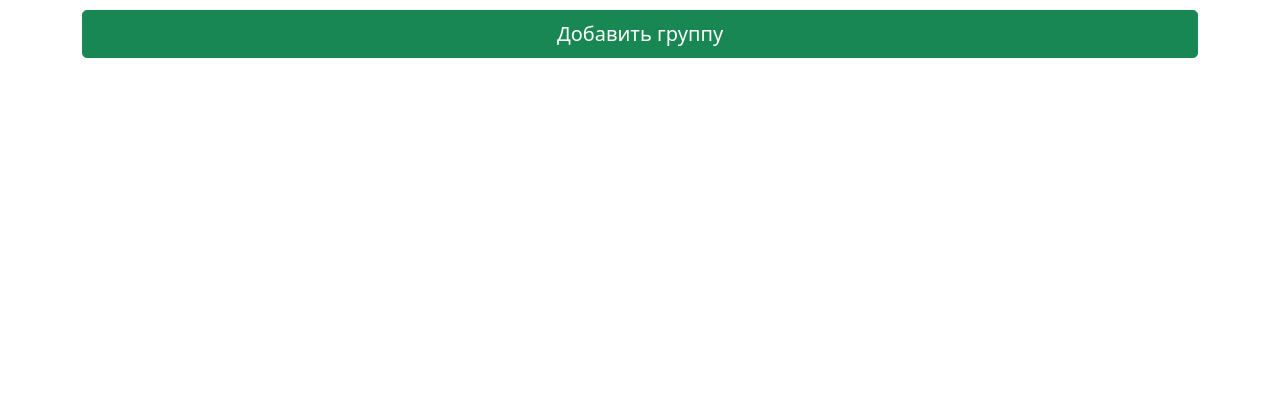
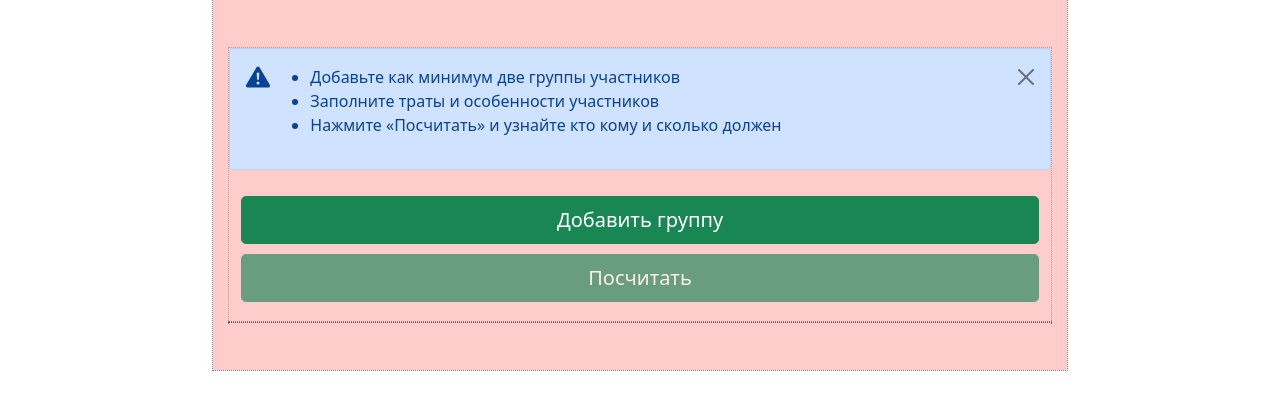
Before and after one commit to nuclearthinking/holidaycalc, a React (Create React App) app in the folder src/holidaycalc/frontend/: page / in a window 1280 px wide. Shown: the top 410 px of the page. Built offline with nearby package versions, Linux system fonts and the light colour scheme.

Commit message:
кнопка + подсказка

```diff
--- a/src/holidaycalc/frontend/src/App.js
+++ b/src/holidaycalc/frontend/src/App.js
@@ -25,7 +25,7 @@ export default function App() {
 
 
 function Layout(){
-    return <div className={'container'}>
+    return <div className={'col-lg-8 mx-auto p-3 py-md-5'}>
         <Header/>
         <Outlet/>
     </div>
--- /dev/null
+++ b/src/holidaycalc/frontend/src/components/HelperAllert.js
@@ -0,0 +1,21 @@
+export default function HelperAlert() {
+
+
+
+    return <div className="alert alert-primary d-flex alert-dismissible" role="alert">
+        <svg xmlns="http://www.w3.org/2000/svg" width="24" height="24" fill="currentColor"
+             className="bi bi-exclamation-triangle-fill flex-shrink-0 me-2" viewBox="0 0 16 16" role="img"
+             aria-label="Warning:">
+            <path
+                d="M8.982 1.566a1.13 1.13 0 0 0-1.96 0L.165 13.233c-.457.778.091 1.767.98 1.767h13.713c.889 0 1.438-.99.98-1.767L8.982 1.566zM8 5c.535 0 .954.462.9.995l-.35 3.507a.552.552 0 0 1-1.1 0L7.1 5.995A.905.905 0 0 1 8 5zm.002 6a1 1 0 1 1 0 2 1 1 0 0 1 0-2z"/>
+        </svg>
+        <div>
+            <ul>
+                <li>Добавьте как минимум две группы участников</li>
+                <li>Заполните траты и особенности участников</li>
+                <li>Нажмите &#171;Посчитать&#187; и узнайте кто кому и сколько должен</li>
+            </ul>
+        </div>
+        <button type="button" className="btn-close" data-bs-dismiss="alert" aria-label="Close"/>
+    </div>
+}
--- a/src/holidaycalc/frontend/src/components/PartyConfiguration.js
+++ b/src/holidaycalc/frontend/src/components/PartyConfiguration.js
@@ -15,6 +15,7 @@ import {nanoid} from '@reduxjs/toolkit'
 import {FontAwesomeIcon} from '@fortawesome/react-fontawesome'
 import {faPlusCircle, faRubleSign, faArrowRight} from '@fortawesome/free-solid-svg-icons'
 import {Modal} from 'react-bootstrap'
+import HelperAlert from "./HelperAllert";
 
 export default function PartyConfiguration() {
     const groups = useSelector(state => state.storage.groups)
@@ -60,6 +61,8 @@ export default function PartyConfiguration() {
     }
 
     return <div className='container'>
+        <div className={'row justify-content-center'}>
+            <HelperAlert/>
             {groups.map((group, i) => {
                 return <Group
                     name={group.name}
@@ -100,6 +103,7 @@ export default function PartyConfiguration() {
                     <button type="button" className="btn btn-primary" onClick={addNewGroup}>Добавить</button>
                 </Modal.Footer>
             </Modal>
+        </div>
     </div>
 }
 
@@ -287,7 +291,11 @@ function Calculate() {
             </button>
         </div>
     } else {
-        return <div/>
+        return <div className={'row align-content-center'} style={{marginTop: 10}}>
+            <button type="button" className="btn btn-success btn-lg"  disabled={true} onClick={onClick}>
+                Посчитать
+            </button>
+        </div>
     }
 }
 
--- a/src/holidaycalc/frontend/src/index.css
+++ b/src/holidaycalc/frontend/src/index.css
@@ -23,11 +23,15 @@ input[type=number] {
     -moz-appearance:textfield; /* Firefox */
 }
 
-/*div[class="row"] {*/
-/*    outline: 1px dotted rgba(0, 0, 0, 0.25);*/
-/*}*/
+div[class="row"] {
+    outline: 1px dotted rgba(0, 0, 0, 0.25);
+}
 
-/*div[class^="col-"] {*/
-/*    background-color: rgba(255, 0, 0, 0.2);*/
-/*    outline: 1px dotted rgba(0, 0, 0, 0.5);*/
-/*}*/
+div[class="container"] {
+    outline: 1px dotted rgba(0, 0, 0, 0.25);
+}
+
+div[class^="col-"] {
+    background-color: rgba(255, 0, 0, 0.2);
+    outline: 1px dotted rgba(0, 0, 0, 0.5);
+}
```
Also changed, not shown: 1 other file (tests, documents, lock files or other folders). Lines whose indentation alone changed are shown as unchanged.
